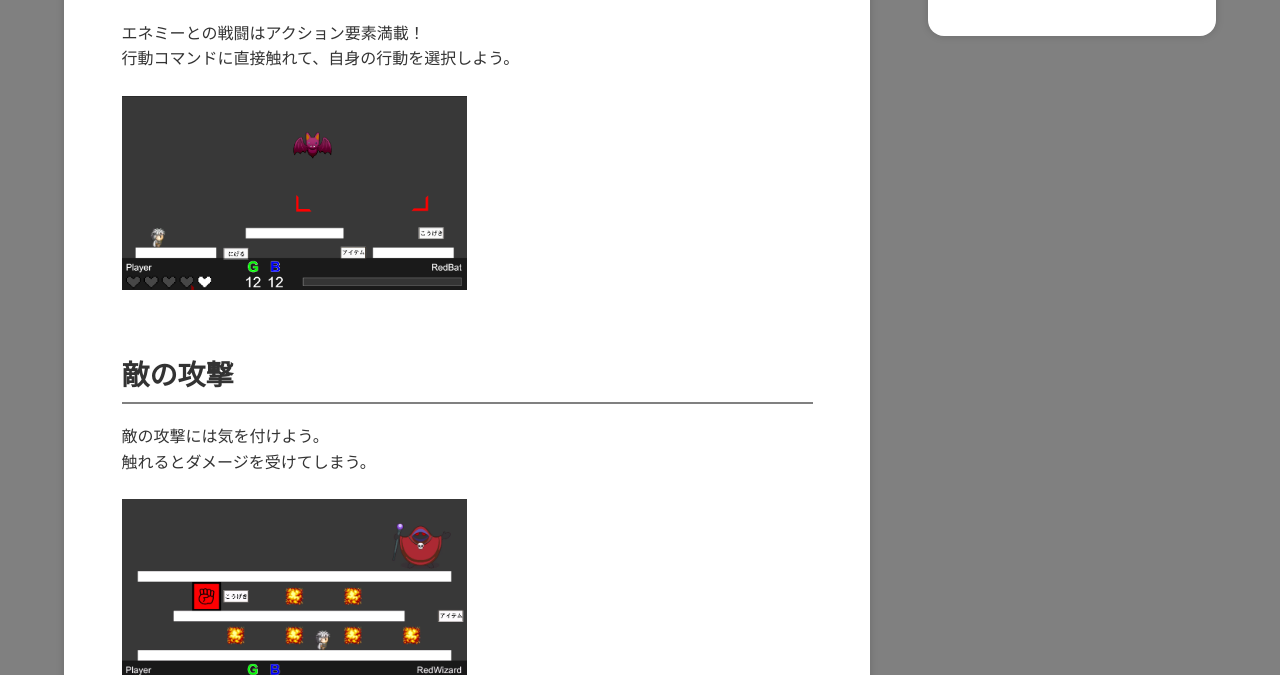
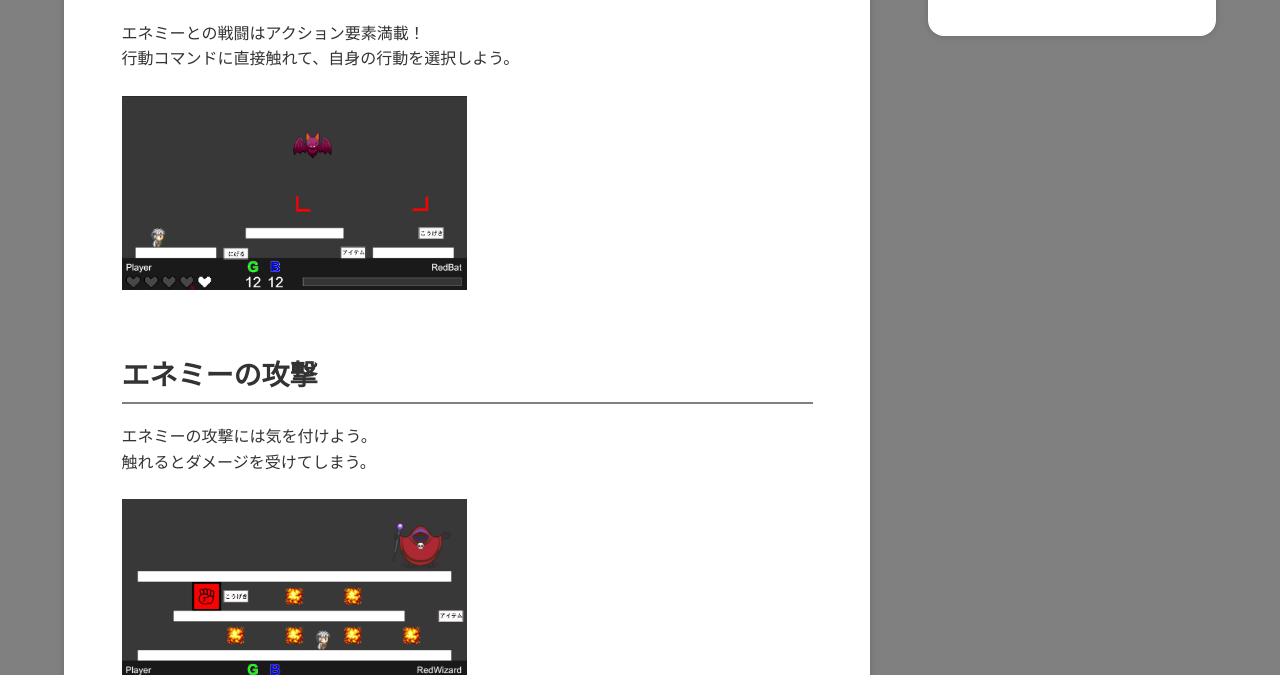
Before and after one commit to keimo15/ColorReclaimer_Pages, a plain HTML site: page buttle.html in a window 1280 px wide. Shown: the part 497-1172 px from the top of the page. Drawn offline with Linux system fonts and the light colour scheme.

Commit message:
fix enemy

```diff
--- a/buttle.html
+++ b/buttle.html
@@ -34,8 +34,8 @@
             </figure>
           </section>
           <section>
-            <h3 id="section1">敵の攻撃</h3>
-            <p>敵の攻撃には気を付けよう。<br>
+            <h3 id="section1">エネミーの攻撃</h3>
+            <p>エネミーの攻撃には気を付けよう。<br>
                触れるとダメージを受けてしまう。<br>
                </p>
             <figure>
```
Also changed, not shown: download.html (+1 -1 lines).
